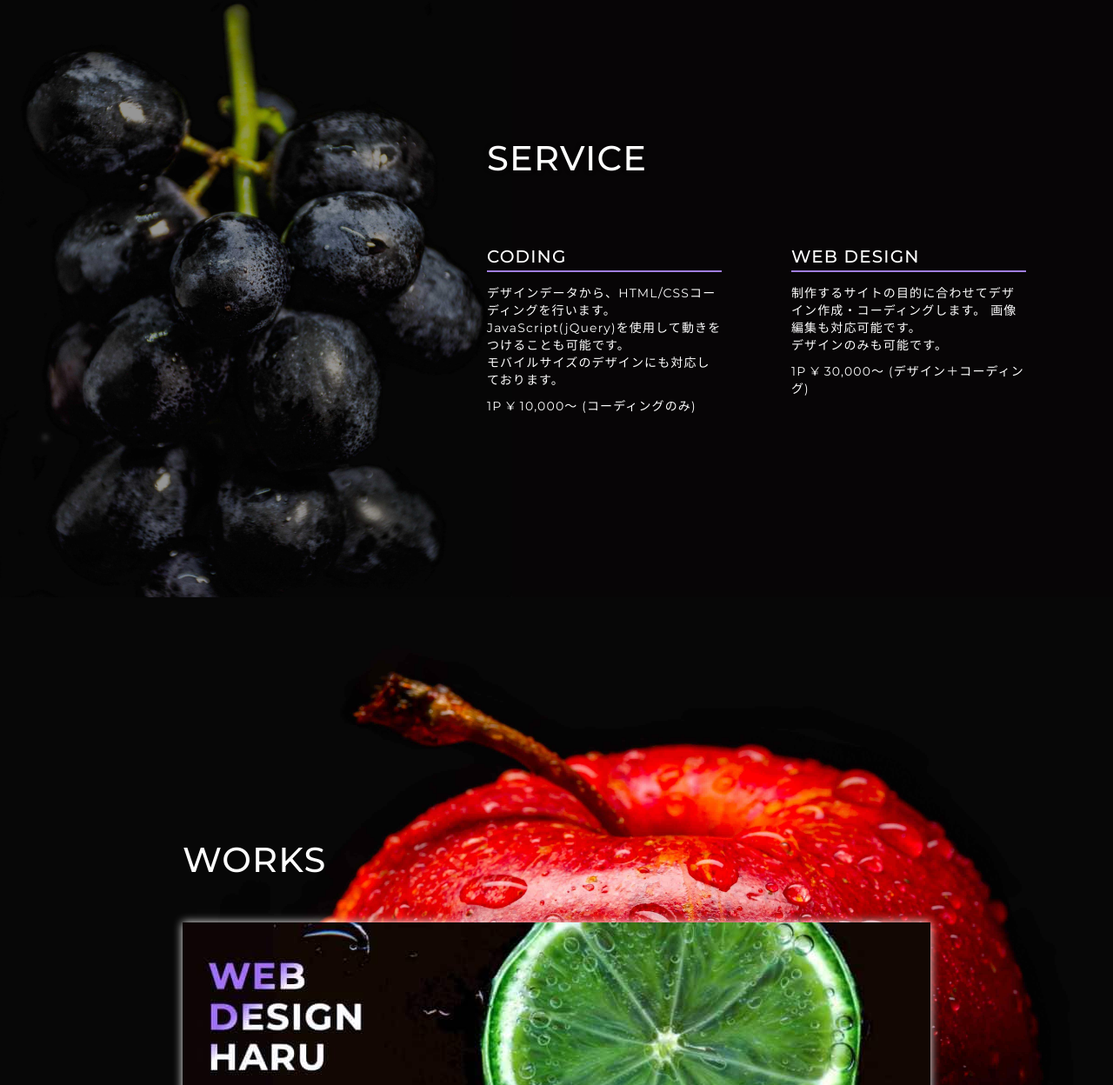
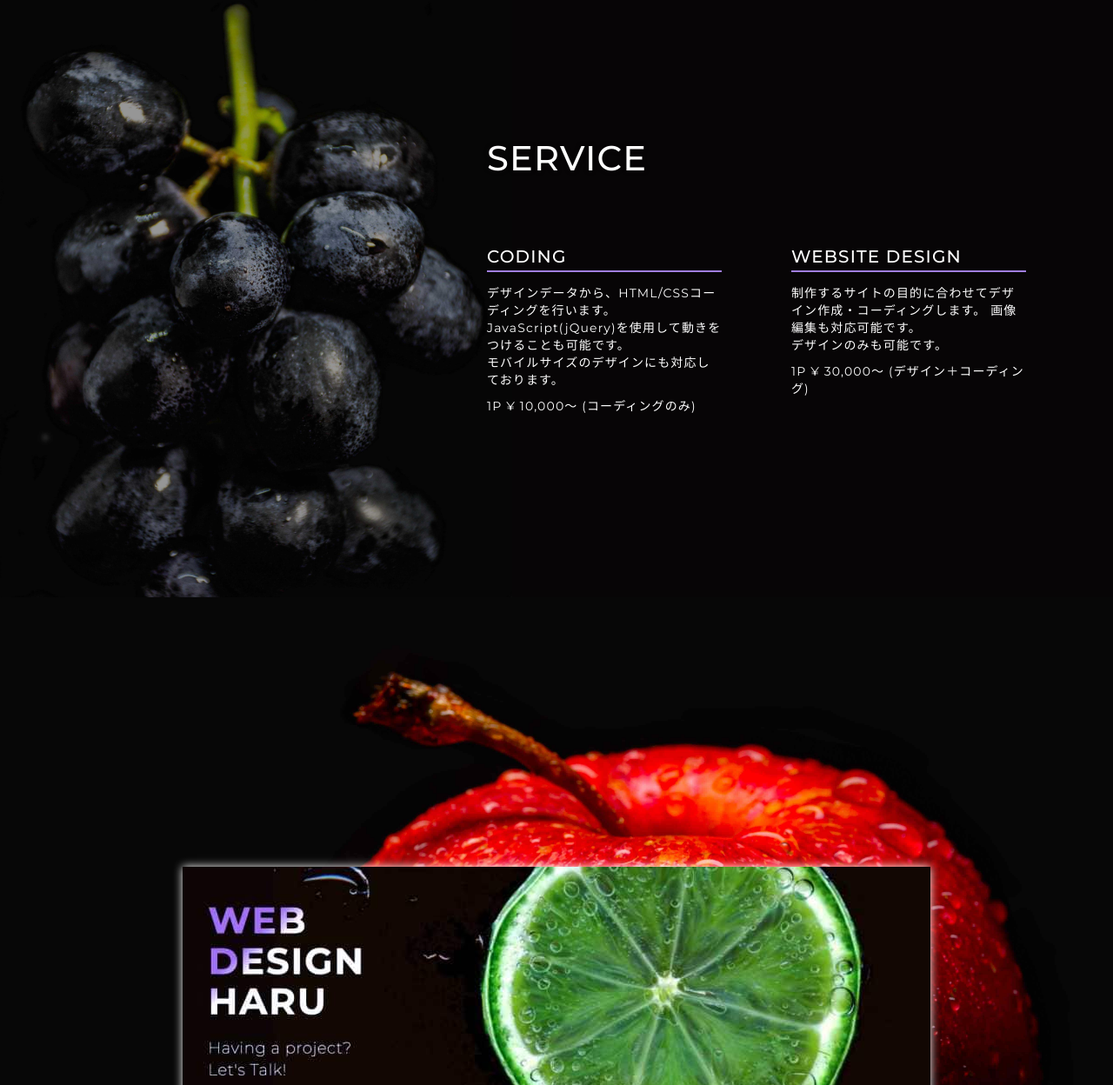
Before and after one commit to sushikoba/new-pf, a plain HTML site: page index.html in a window 1280 px wide. Shown: the part 1552-2800 px from the top of the page at 87% size. Drawn offline with nearby package versions, Linux system fonts and the light colour scheme.

Commit message:
Add files via upload

```diff
--- a/index.html
+++ b/index.html
@@ -125,7 +125,7 @@
                         <h6>Profile</h6>
                         <hr>
                         <ul>
-                            <li >名前: Tomoko Haru</li>
+                            <li >名前: Haru</li>
                             <li>生年月日: 1992年1月14日</li>
                             <li>出身地: 名古屋市</li>
                         </ul>
@@ -190,7 +190,7 @@
                         </div>
                         <!-----WEB DESIGN------>
                         <div class="service-contents-group-design">
-                            <h5>WEB DESIGN</h5>
+                            <h5>WEBSITE DESIGN</h5>
                             <hr>
                             <p>制作するサイトの目的に合わせてデザイン作成・コーディングします。
                                 画像編集も対応可能です。<br>デザインのみも可能です。
@@ -204,7 +204,6 @@
 <!-----WORKS------>
         <section class="works">
             <div class="works-contents" id="navWorks">
-                <h1 class="works-contents-ttl ttl">WORKS</h1>
                 <ul class="works-contents-list">
                     <!----- モダルボタン01 ----->
                     <li class="works-contents-list-item">
@@ -327,7 +326,6 @@
 <!-----CONTACT------>
         <section class="contact">
             <div class="contact-contents">
-                <h1 class="contact-contents-ttl ttl">CONTACT</h1>
                 <p>DMよりご相談内容をご連絡ください。<br>
                     24時間以内に返信いたします。</p>
                 <div class="contact-contents-btns">
```
